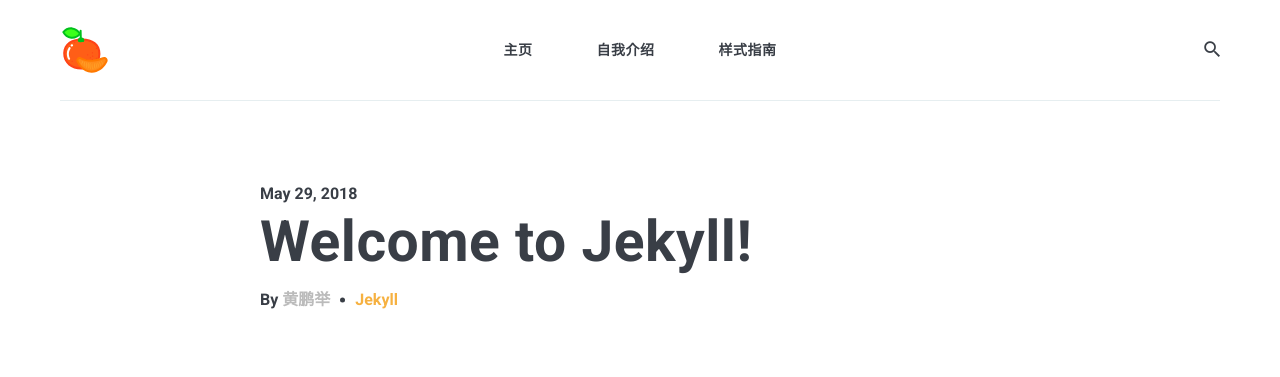
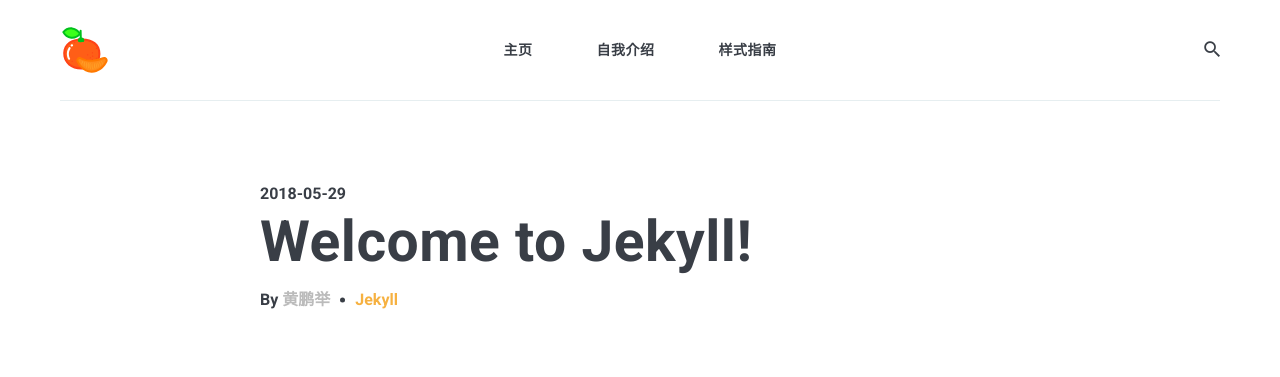
Before and after one commit to huangpengju/huangpengju.github.io, a Jekyll site: the page built from _posts/2018-05-29-welcome-to-jekyll.markdown, in a window 1280 px wide and 900 px high. Shown: the top 377 px of the window. Built offline with Jekyll 4.4.1, drawn with Linux system fonts in a browser that asks for light colours; nearby versions of some CDN libraries; comment, search, counter and statistics services are not loaded.

Commit message:
修改时间显示

```diff
--- a/_layouts/post.html
+++ b/_layouts/post.html
@@ -6,7 +6,8 @@
     <div class="row">
       <div class="col col-10 push-2 col-11 push-t-1 col-m-12 push-m-0">
         <span class="post__date">
-          <time datetime="{{ page.date | date_to_xmlschema }}">{{page.date | date: '%b %d, %Y'}}</time>
+          <!-- <time datetime="{{ page.date | date_to_xmlschema }}">{{page.date | date: '%b %d, %Y'}} -->
+          <time datetime="{{ page.date | date_to_xmlschema }}">{{page.date | date: "%Y-%m-%d" }}</time>
         </span>
 
         <h1 class="post-title">{{ page.title | escape }}</h1>
```
